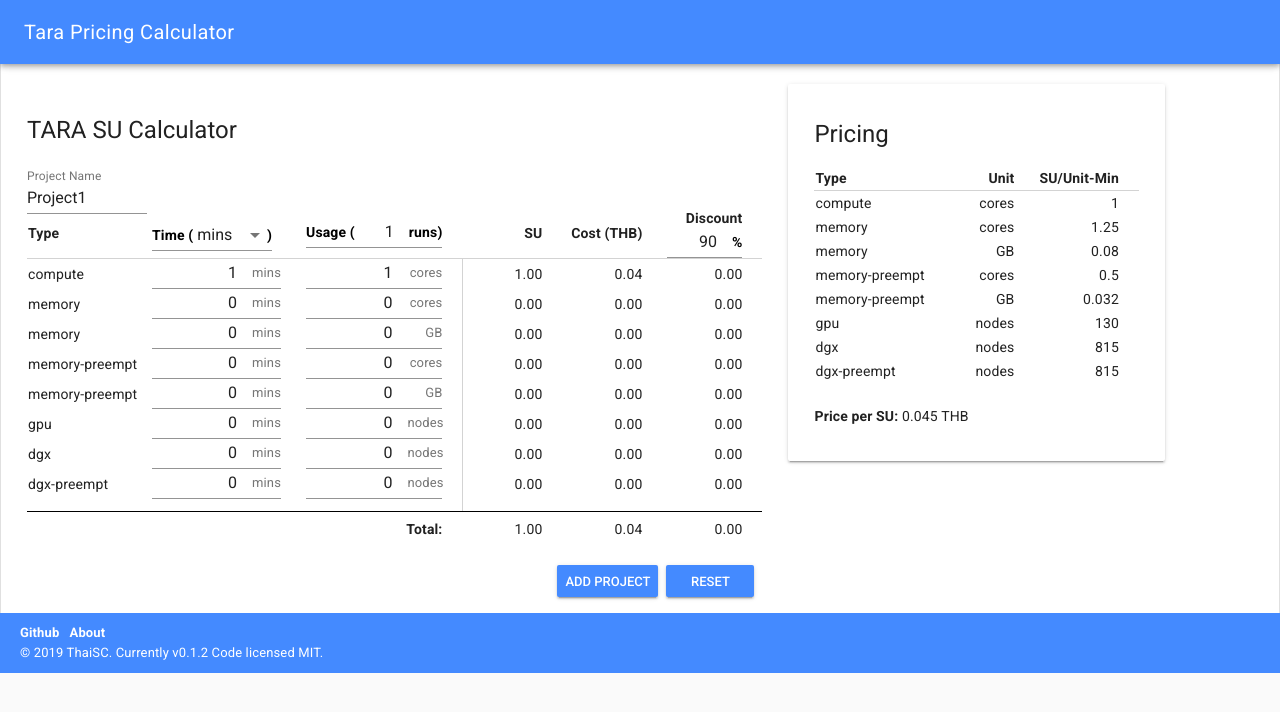
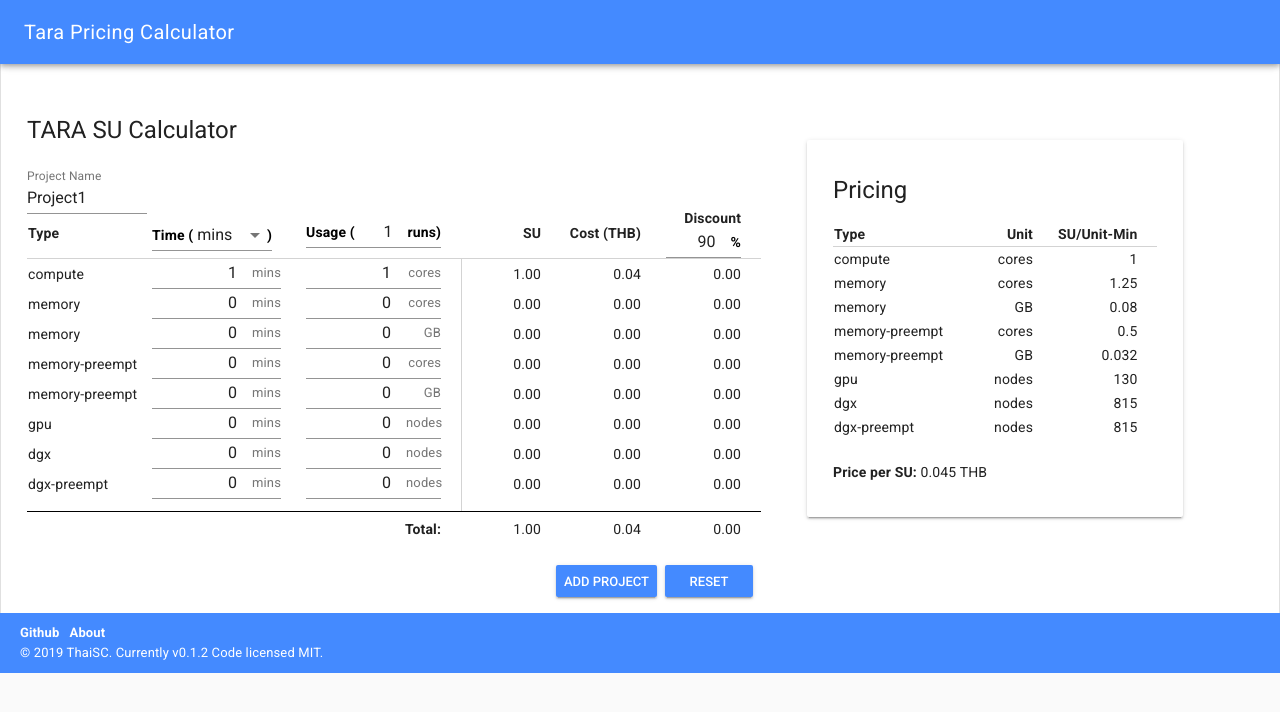
Before and after one commit to puttsk/tara-su-calculator, a Vue app: page / in a window 1280 px wide. Shown: the top 712 px of the page. Built offline with nearby package versions, Linux system fonts and the light colour scheme.

Commit message:
update layout

```diff
--- a/src/components/TaraCalculator.vue
+++ b/src/components/TaraCalculator.vue
@@ -1,6 +1,6 @@
 <template>
   <div>
-    <div class="md-layout" style="float:left;">
+    <div class="md-layout" style="float:left;margin-right:20px;">
       <!-- SU calculator -->
       <div style="padding:10px;">
         <div class="md-title cal-title">TARA SU Calculator</div>
@@ -45,7 +45,7 @@
                   <md-input
                     v-model="project.runs"
                     type="number"
-                    style="text-align:right; width:50px;"
+                    style="text-align:right; width:45px;"
                   />
                   <span class="md-suffix th-field">runs)</span>
                 </md-field>
@@ -203,7 +203,7 @@
     </div>
 
     <!-- Pricing card -->
-    <md-card>
+    <md-card style="margin-top:60px;">
       <md-card-header>
         <div class="md-title">Pricing</div>
       </md-card-header>
```
